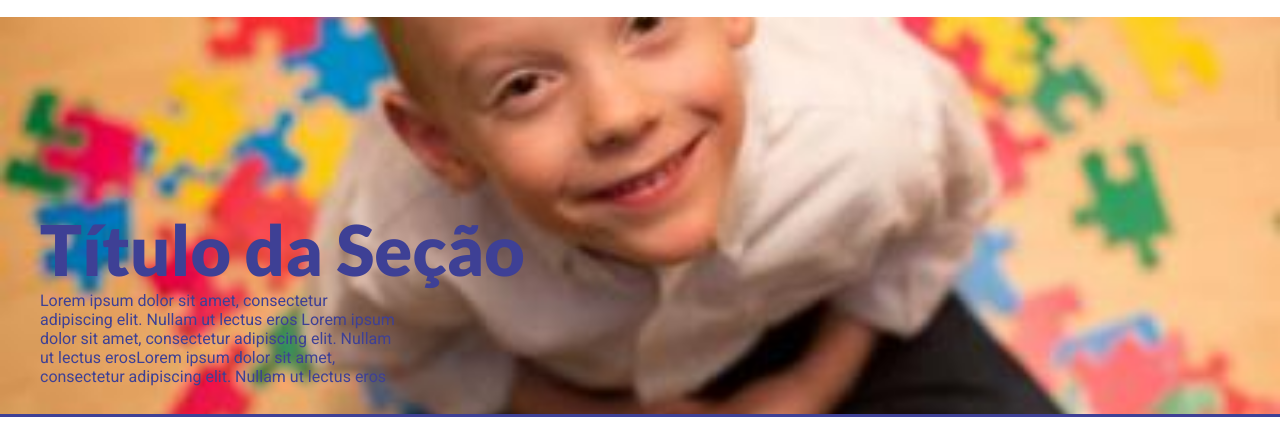
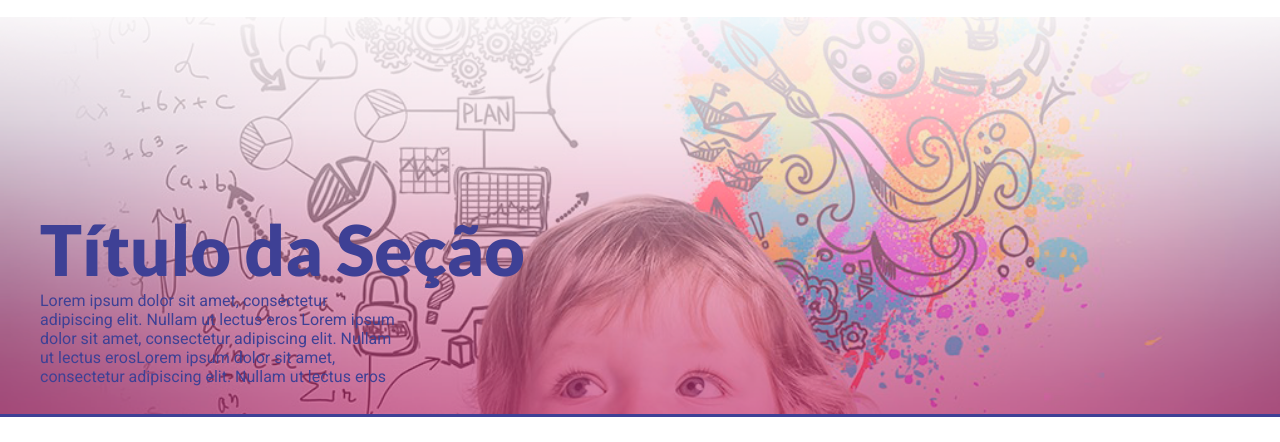
Before and after one commit to evandr0carvalho/dra-danielle, a plain HTML site: page index.html in a window 1280 px wide. Shown: the part 354-796 px from the top of the page. Drawn offline with Linux system fonts and the light colour scheme.

Commit message:
Update style.css

```diff
--- a/css/style.css
+++ b/css/style.css
@@ -69,7 +69,7 @@
   }
 
   .background-section {
-    background-image: url("/imagens/imagem2.jpg");
+    background-image: url("/imagens/testepng.png");
     background-size: cover;
     background-position: center;
     background-repeat: no-repeat;
```
